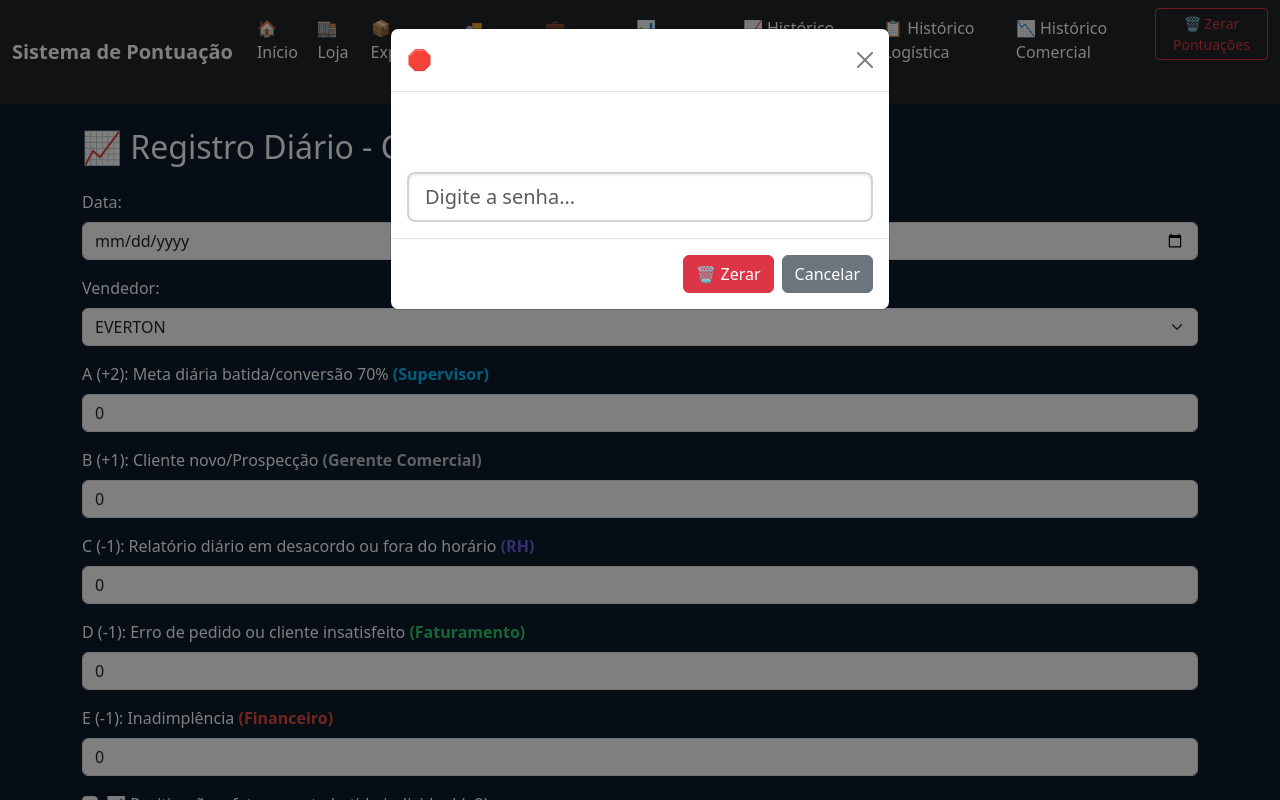
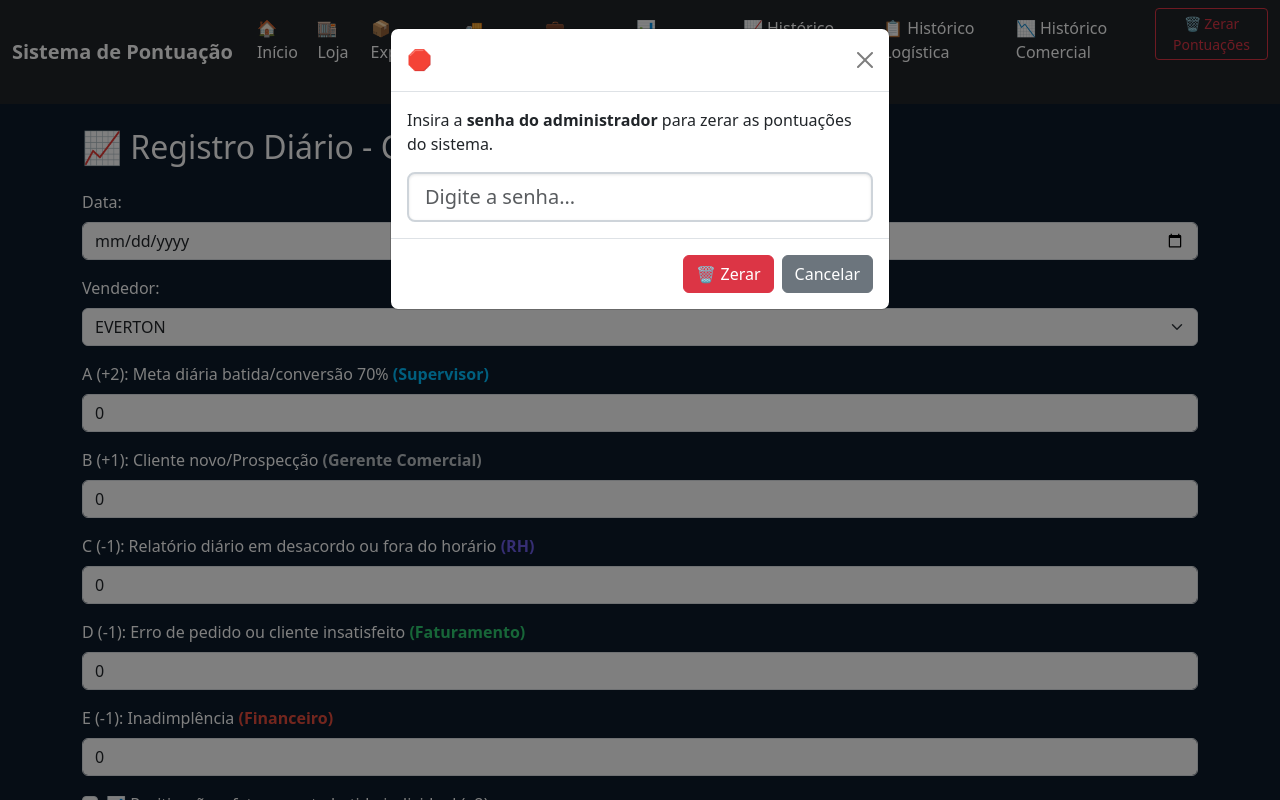
Before and after one commit to Luangscruznfe/pontuacao-confie, a Flask app: page /comercial in a window 1280 px wide, after a click on "🗑️ Zerar Pontuações". Run offline with Flask 3, Linux system fonts and the light colour scheme.

Commit message:
atualização geral

```diff
--- a/templates/base.html
+++ b/templates/base.html
@@ -83,7 +83,7 @@
           <button type="button" class="btn-close" data-bs-dismiss="modal" aria-label="Fechar"></button>
         </div>
         <div class="modal-body">
-          <p class="mb-3">Insira a <strong>senha do administrador</strong> para zerar as pontuações do sistema.</p>
+          <p class="mb-3 text-dark">Insira a <strong>senha do administrador</strong> para zerar as pontuações do sistema.</p>
           <input
             type="password"
             class="form-control form-control-lg"
```
